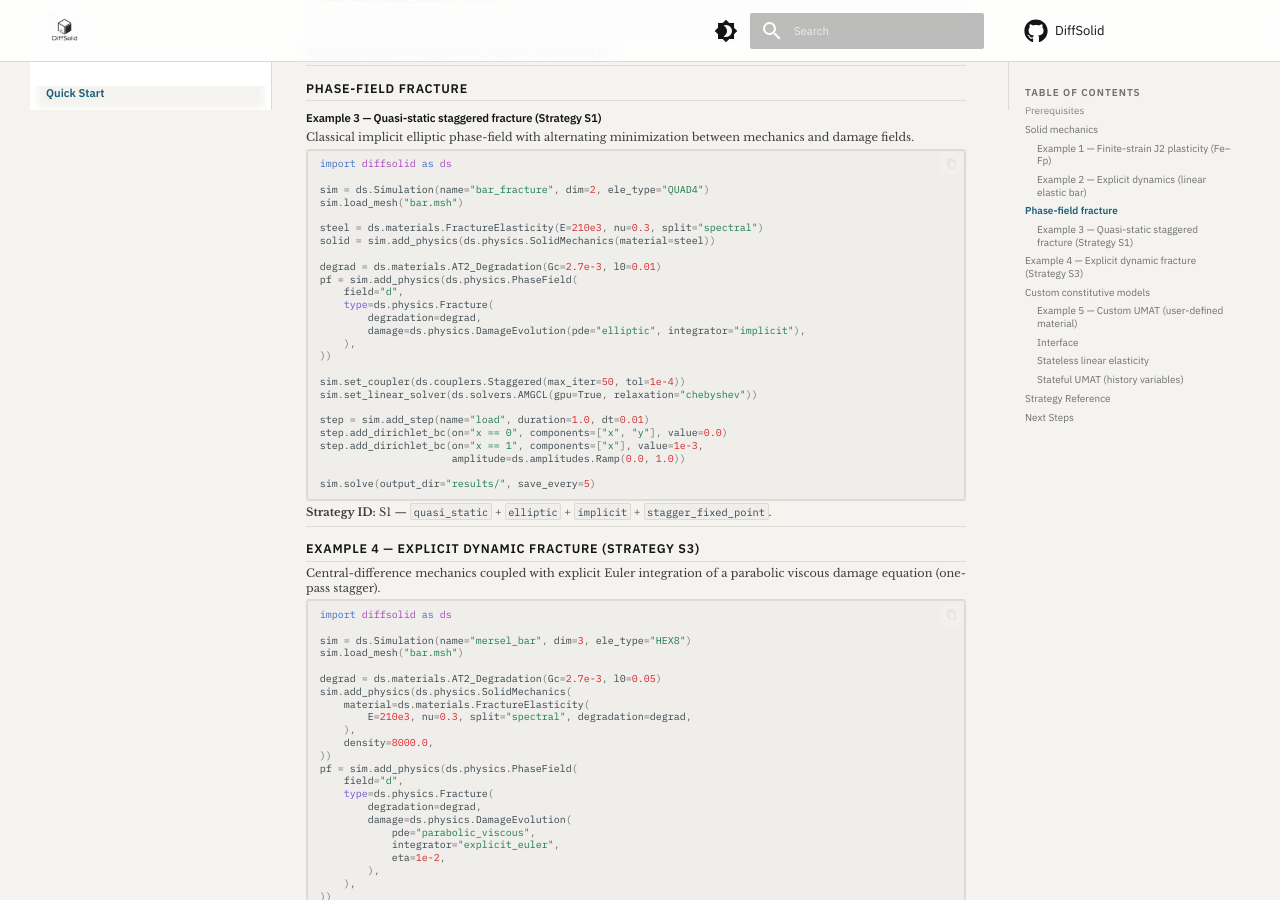
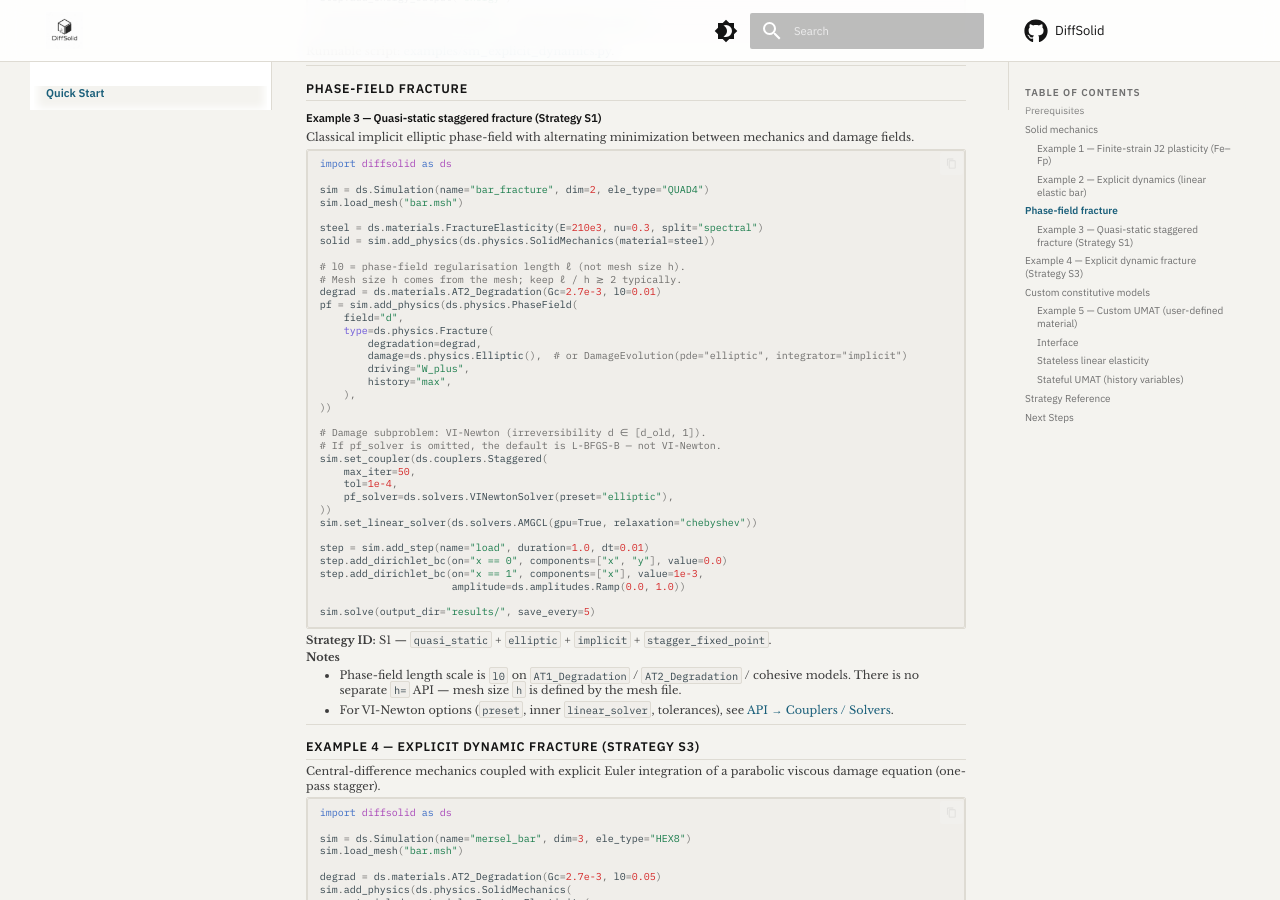
Before and after one commit to zclsjtu/DiffSolid, an MkDocs documentation site: the page built from docs/quickstart.md, in a window 1280 px wide and 900 px high, scrolled down 1138 px. Built offline with MkDocs 1.6.1 and Material for MkDocs 9.7.7, drawn with Linux system fonts in a browser that asks for light colours; comment, search, counter and statistics services are not loaded.

Commit message:
Align S1 quickstart with VI-Newton and clarify phase-field l0.
Document recommended Staggered(pf_solver=VINewtonSolver); note that l0 is ℓ and mesh h is not a separate API.

````diff
--- a/docs/quickstart.md
+++ b/docs/quickstart.md
@@ -107,16 +107,26 @@ sim.load_mesh("bar.msh")
 steel = ds.materials.FractureElasticity(E=210e3, nu=0.3, split="spectral")
 solid = sim.add_physics(ds.physics.SolidMechanics(material=steel))
 
+# l0 = phase-field regularisation length ℓ (not mesh size h).
+# Mesh size h comes from the mesh; keep ℓ / h ≳ 2 typically.
 degrad = ds.materials.AT2_Degradation(Gc=2.7e-3, l0=0.01)
 pf = sim.add_physics(ds.physics.PhaseField(
     field="d",
     type=ds.physics.Fracture(
         degradation=degrad,
-        damage=ds.physics.DamageEvolution(pde="elliptic", integrator="implicit"),
+        damage=ds.physics.Elliptic(),  # or DamageEvolution(pde="elliptic", integrator="implicit")
+        driving="W_plus",
+        history="max",
     ),
 ))
 
-sim.set_coupler(ds.couplers.Staggered(max_iter=50, tol=1e-4))
+# Damage subproblem: VI-Newton (irreversibility d ∈ [d_old, 1]).
+# If pf_solver is omitted, the default is L-BFGS-B — not VI-Newton.
+sim.set_coupler(ds.couplers.Staggered(
+    max_iter=50,
+    tol=1e-4,
+    pf_solver=ds.solvers.VINewtonSolver(preset="elliptic"),
+))
 sim.set_linear_solver(ds.solvers.AMGCL(gpu=True, relaxation="chebyshev"))
 
 step = sim.add_step(name="load", duration=1.0, dt=0.01)
@@ -128,6 +138,11 @@ sim.solve(output_dir="results/", save_every=5)
 ```
 
 **Strategy ID:** S1 — `quasi_static` + `elliptic` + `implicit` + `stagger_fixed_point`.
+
+**Notes**
+
+- Phase-field length scale is `l0` on `AT1_Degradation` / `AT2_Degradation` / cohesive models. There is no separate `h=` API — mesh size `h` is defined by the mesh file.
+- For VI-Newton options (`preset`, inner `linear_solver`, tolerances), see [API → Couplers / Solvers](api/index.md#71-staggered).
 
 ---
 
````
Also changed, not shown: docs/api/index.md (+4 -3 lines), 1 other file.
